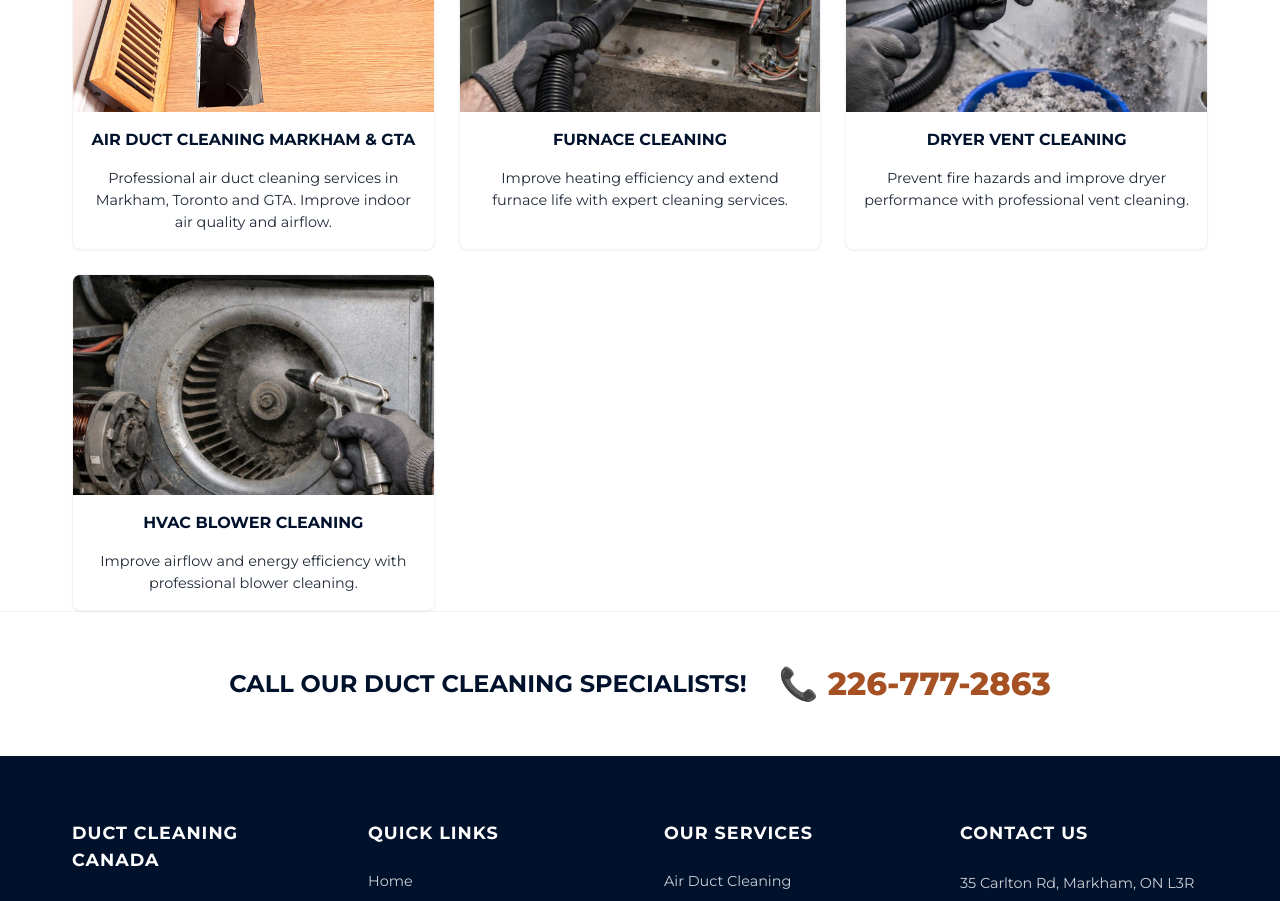
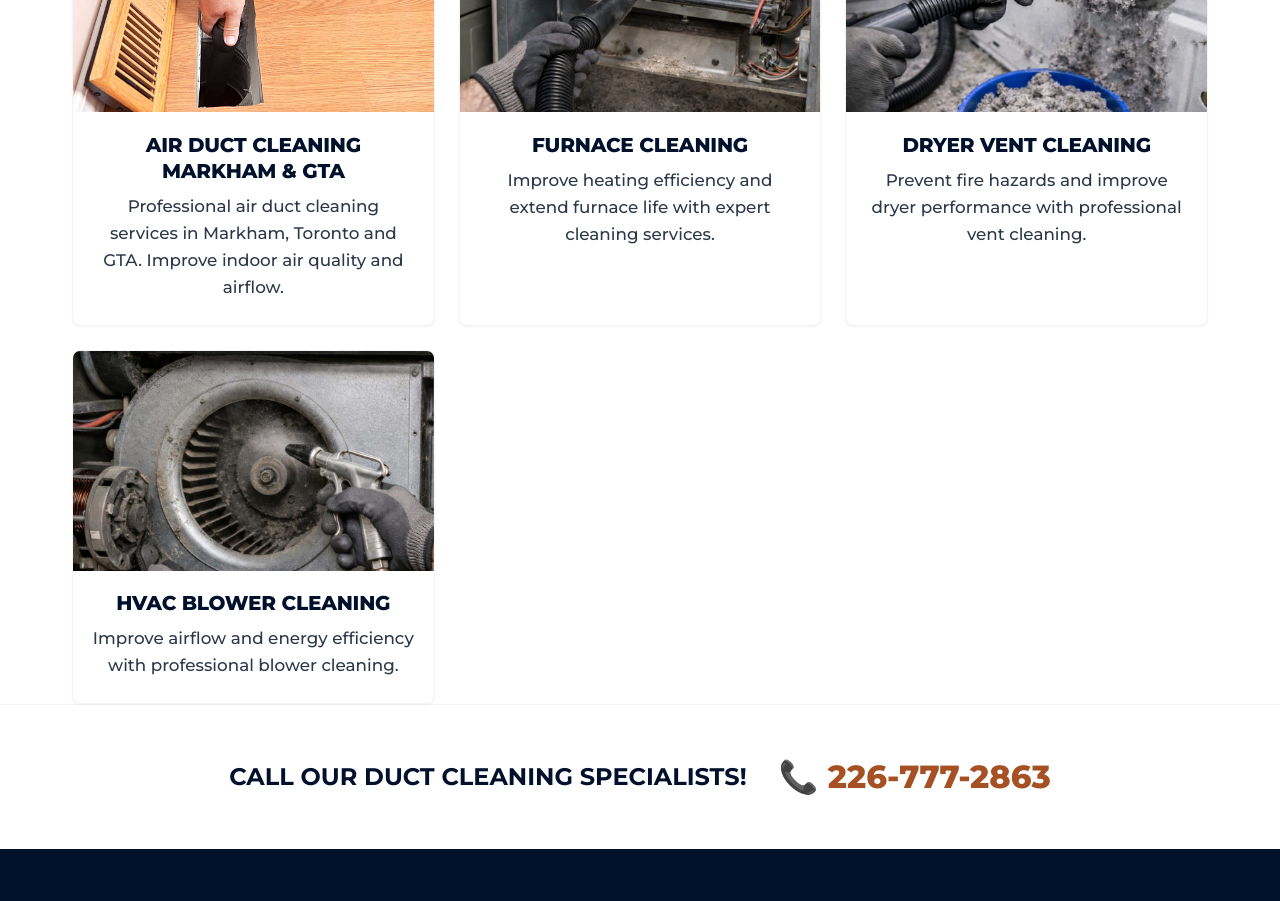
Before and after one commit to josph8487-prog/duct-Canada-original, a Next.js app: page / in a window 1280 px wide. Shown: the part 1160-2061 px from the top of the page. Built offline with nearby package versions, Linux system fonts and the light colour scheme.

Commit message:
Update Home.module.css

```diff
--- a/src/styles/Home.module.css
+++ b/src/styles/Home.module.css
@@ -147,20 +147,23 @@
 }
 
 .featureTitle {
-    font-size: 1rem;
-    font-weight: 700;
-    margin: 1rem;
+    font-size: 1.25rem;
+    font-weight: 800;
+    margin: 1.2rem 1.2rem 0.6rem 1.2rem;
     color: var(--secondary);
     text-transform: uppercase;
     text-align: center;
-    /* Per reference design */
+    line-height: 1.3;
+    letter-spacing: -0.01em;
 }
 
 .featureText {
-    color: var(--gray-800);
-    padding: 0 1rem 1rem;
+    color: #2d3748;
+    padding: 0 1.2rem 1.5rem;
     text-align: center;
-    font-size: 0.9rem;
+    font-size: 1.05rem;
+    font-weight: 500;
+    line-height: 1.6;
 }
 
 .servicesPreview {
```
